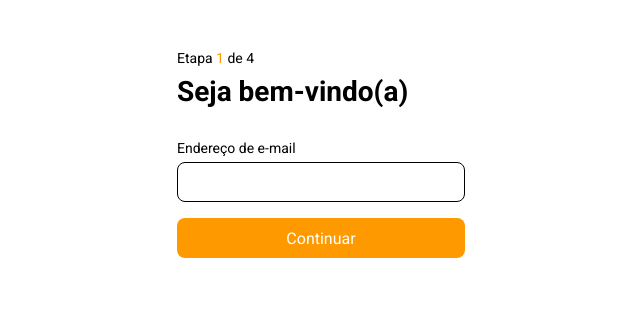
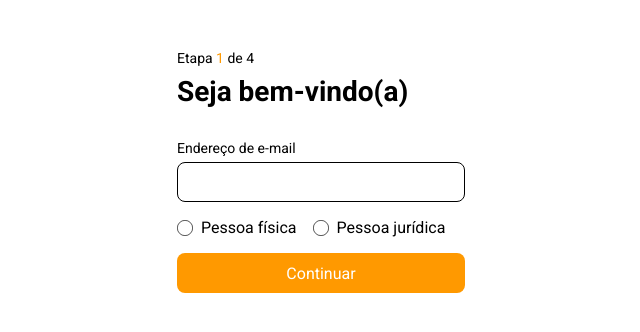
Before and after one commit to Pedro-Henrique-Ferreti/desafio-mb, a Vue app in the folder client/: page / in a window 1280 px wide. Shown: the top 332 px of the page, without its empty margins (13-653 px from the left). Built offline with nearby package versions, Linux system fonts and the light colour scheme.

Commit message:
Added radio input registerType

```diff
--- a/client/src/App.vue
+++ b/client/src/App.vue
@@ -7,6 +7,7 @@
       <RegisterFormWelcome
         v-if="activeFormStep === FormSteps.WELCOME"
         v-model:email="form.email"
+        v-model:register-type="form.registerType"
         @next="activeFormStep = FormSteps.PERSON"
       />
       <RegisterFormPerson
@@ -15,7 +16,7 @@
         v-model:document-id="form.documentId"
         v-model:birthdate="form.birthdate"
         v-model:phone-number="form.phoneNumber"
-        :is-company="form.isCompany"
+        :is-company="form.registerType === RegisterType.COMPANY"
         @previous="activeFormStep = FormSteps.WELCOME"
         @next="activeFormStep = FormSteps.PASSWORD"
       />
@@ -33,7 +34,7 @@
         v-model:birthdate="form.birthdate"
         v-model:phone-number="form.phoneNumber"
         v-model:password="form.password"
-        :is-company="form.isCompany"
+        :is-company="form.registerType === RegisterType.COMPANY"
         @previous="activeFormStep = FormSteps.PASSWORD"
       />
     </form>
@@ -46,6 +47,7 @@ import RegisterFormWelcome from './components/RegisterFormWelcome.vue';
 import RegisterFormPerson from './components/RegisterFormPerson.vue';
 import RegisterFormPassword from './components/RegisterFormPassword.vue';
 import RegisterFormReview from './components/RegisterFormReview.vue';
+import { RegisterType } from './constants/register';
 
 const FormSteps = {
   WELCOME: 1,
@@ -63,12 +65,12 @@ const form = ref({
   birthdate: '',
   phoneNumber: '',
   password: '',
-  isCompany: false,
+  registerType: '',
 });
 </script>
 
 <style lang="scss" scoped>
 .form {
-  margin-top: 3rem;
+  margin: 3rem 0;
 }
 </style>
--- /dev/null
+++ b/client/src/components/AppRadioInput.vue
@@ -0,0 +1,83 @@
+<template>
+  <div class="app-radio">
+    <label
+      class="app-radio__label"
+      :for="elementId"
+    >
+      <input
+        v-model="inputValue"
+        class="app-radio__input"
+        type="radio"
+        :value="value"
+        :id="elementId"
+        :disabled="disabled"
+      />
+      <IconRadioControl
+        class="app-radio__control-icon"
+        :checked="isChecked"
+        :disabled="disabled"
+      />
+      <div class="app-radio__text-wrapper">
+        <slot>
+          <span>{{ text }}</span>
+        </slot>
+      </div>
+    </label>
+  </div>
+</template>
+
+<script setup>
+import { computed, useId } from 'vue';
+import IconRadioControl from './IconRadioControl.vue';
+
+const elementId = useId();
+
+const props = defineProps({
+  modelValue: {
+    type: String,
+    default: '',
+  },
+  value: {
+    type: String,
+    default: '',
+  },
+  text: {
+    type: String,
+    default: '',
+  },
+  disabled: {
+    type: Boolean,
+    default: false,
+  },
+});
+
+const inputValue = defineModel('modelValue', { type: String, default: '' });
+
+const isChecked = computed(() => inputValue.value === props.value);
+</script>
+
+<style lang="scss" scoped>
+.app-radio {
+  width: fit-content;
+  &__label {
+    display: flex;
+    align-items: center;
+    gap: 0.5rem;
+    position: relative;
+  }
+  &__input {
+    width: 0;
+    height: 0;
+    opacity: 0;
+    position: absolute;
+    &:focus-visible + .app-radio__control-icon {
+      outline: 0.125rem solid black;
+      outline-offset: 0.25rem;
+    }
+  }
+  &__control-icon {
+    flex-shrink: 0;
+    cursor: pointer;
+  }
+}
+</style>
--- /dev/null
+++ b/client/src/components/IconRadioControl.vue
@@ -0,0 +1,50 @@
+<template>
+  <svg
+    width="16"
+    height="16"
+    viewBox="0 0 24 24"
+    xmlns="http://www.w3.org/2000/svg"
+    class="radio-control"
+    style="fill: var(--bg-color)"
+    :data-checked="checked"
+    :data-disabled="disabled"
+  >
+    <circle
+      cx="12"
+      cy="12"
+      r="11.5"
+      style="stroke: var(--border-color)"
+    />
+    <circle
+      cx="12"
+      cy="12"
+      r="9"
+      style="fill: var(--selection-color)"
+    />
+  </svg>
+</template>
+
+<script setup>
+defineProps({
+  checked: {
+    type: Boolean,
+    default: false,
+  },
+  disabled: {
+    type: Boolean,
+    default: false,
+  },
+});
+</script>
+
+<style lang="scss" scoped>
+.radio-control {
+  --bg-color: #{$color--white};
+  --border-color: #{$color--black};
+  --selection-color: transparent;
+  &[data-checked="true"] {
+    --border-color: #{$color--black};
+    --selection-color: #{$color--black};
+  }
+}
+</style>
--- a/client/src/components/RegisterFormWelcome.vue
+++ b/client/src/components/RegisterFormWelcome.vue
@@ -12,6 +12,18 @@
       :dirty="v$.email.$dirty"
       :error-message="v$.email.$errors[0]?.$message"
     />
+    <div class="radio-wrapper">
+      <AppRadioInput
+        v-model="registerType"
+        text="Pessoa física"
+        :value="RegisterType.PERSON"
+      />
+      <AppRadioInput
+        v-model="registerType"
+        text="Pessoa jurídica"
+        :value="RegisterType.COMPANY"
+      />
+    </div>
   </RegisterCard>
 </template>
 
@@ -20,10 +32,13 @@ import useVuelidate from '@vuelidate/core';
 import { emailValidator, requiredValidator } from '@/helpers/validators';
 import AppInput from './AppInput.vue';
 import RegisterCard from './RegisterCard.vue';
+import AppRadioInput from './AppRadioInput.vue';
+import { RegisterType } from '@/constants/register';
 
 const emit = defineEmits(['next']);
 
 const email = defineModel('email', { type: String, required: true });
+const registerType = defineModel('register-type', { type: String, required: true });
 
 // Validation rules
 const v$ = useVuelidate({
@@ -39,3 +54,10 @@ async function validateForm() {
   emit('next');
 }
 </script>
+
+<style scoped>
+.radio-wrapper {
+  display: flex;
+  gap: 1rem;
+}
+</style>
--- /dev/null
+++ b/client/src/constants/register.js
@@ -0,0 +1,4 @@
+export const RegisterType = {
+  PERSON: 'PERSON',
+  COMPANY: 'COMPANY',
+};
```
